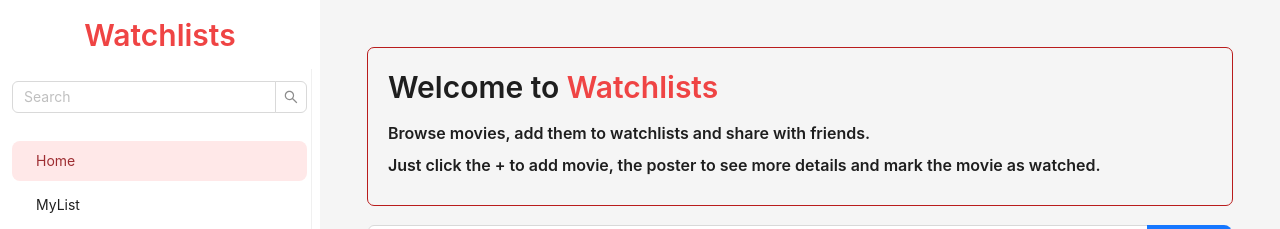
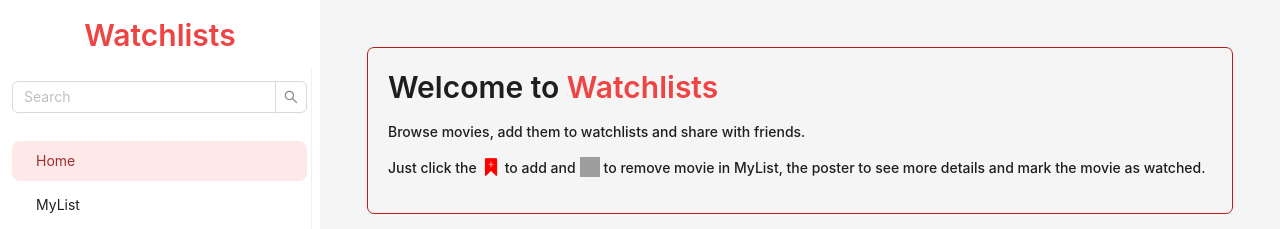
Before and after one commit to Rituraj11/movie-watchlist, a React (Create React App) app: page / in a window 1280 px wide. Shown: the top 229 px of the page. Built offline with nearby package versions, Linux system fonts and the light colour scheme; no server answers; grey boxes are pictures that could not be loaded.

Commit message:
watchlist items populated on mylist

```diff
--- a/src/db/idb.js
+++ b/src/db/idb.js
@@ -31,6 +31,5 @@ export const getAllUsers = async () => {
 
 export const updateUser = async (user) => {
   const db = await initDB();
-  console.log('-----in db-----', user)
   await db.put(STORE_NAME, user);
 };
--- a/src/pages/Home/index.js
+++ b/src/pages/Home/index.js
@@ -3,8 +3,10 @@ import { useDispatch, useSelector } from "react-redux";
 import { Row, Typography, Input, Spin } from "antd";
 import { searchMovies, setSearchResults, setSearchTerm } from "../../redux/slice/searchSlice";
 import SearchResultCard from "../../components/Home/SearchResultCard";
+import bookMark from '../../assets/imgs/bookmark.png';
+import bookMarked from '../../assets/imgs/bookmarked.png';
 
-const { Title } = Typography;
+const { Title, Paragraph } = Typography;
 const { Search } = Input;
 
 const Home = () => {
@@ -32,12 +34,12 @@ const Home = () => {
                 <Title level={2} className="mb-4">
                     Welcome to <span className='text-red-500'>Watchlists</span>
                 </Title>
-                <Title level={5} className="!mt-0">
+                <Paragraph className="!mt-0  font-medium flex">
                     Browse movies, add them to watchlists and share with friends.
-                </Title>
-                <Title level={5} className="!mt-0">
-                    Just click the + to add movie, the poster to see more details and mark the movie as watched.
-                </Title>
+                </Paragraph>
+                <Paragraph className="!mt-0  font-medium flex">
+                    Just click the <img className="mx-1" src={bookMark} alt="bookmark" style={{ width: '20px', height: '20px' }} /> to add and  <img className="mx-1" src={bookMarked} alt="bookmarked" style={{ width: '20px', height: '20px' }} /> to remove movie in MyList, the poster to see more details and mark the movie as watched.
+                </Paragraph>
             </Row>
 
             <Row className="w-full flex flex-col gap-y-5">
--- a/src/pages/MyList.js/index.js
+++ b/src/pages/MyList.js/index.js
@@ -1,21 +1,44 @@
 import { useSelector } from "react-redux";
 import { Row, Typography } from "antd";
 import UnAuthenticatedUserScreen from "../Others/UnAuthenticatedUserScreen";
+import SearchResultCard from "../../components/Home/SearchResultCard";
+
+const { Title } = Typography;
 
 const MyList = () => {
     const user = useSelector(state => state.auth.user);
 
     return(
         <Row className="w-full h-full flex flex-col gap-y-5">
+            <Row className="w-full px-5 py-3 flex outline outline-1 outline-red-700 rounded-md">
+                <Title level={2}>
+                    Your <span className='text-red-500'>Watchlists</span>
+                </Title>
+            </Row>
+
             {
-                !user ?
+                user ?
+                    <Row className="w-full gap-6">
+                    {
+                        user?.myWatchList.length > 0 ?
+                            user?.myWatchList.map(item => {
+                                return( <SearchResultCard key={item?.imdbID} item={item} />)
+                            })
+                        :
+                            (
+                                <>
+                                    <Row className="w-full min-h-full h-auto flex justify-center">
+                                        <Title level={4}>
+                                            No movie in your watchlist !
+                                        </Title>
+                                    </Row>
+                                </>
+                            )
+                    }
+                    </Row>
+
+                :
                     ( <UnAuthenticatedUserScreen />)
-                :
-                    (
-                        <>
-                            My Lists page
-                        </>
-                    )
             }
 
         </Row>
```
